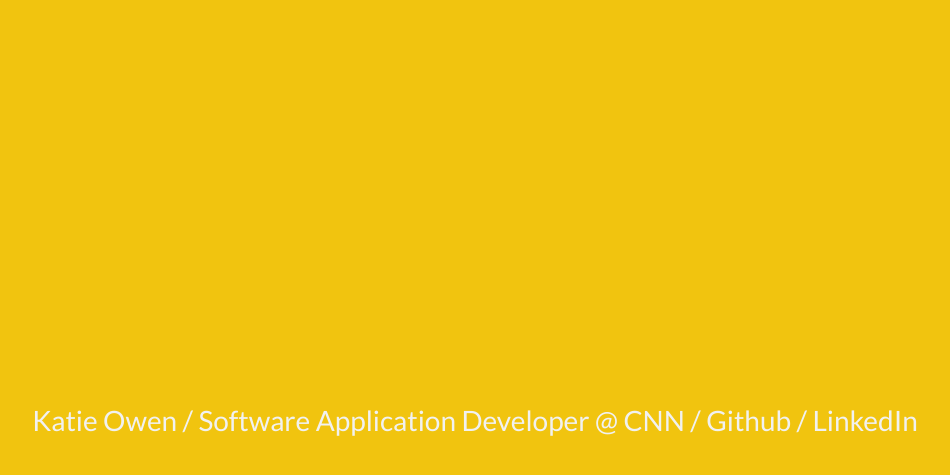
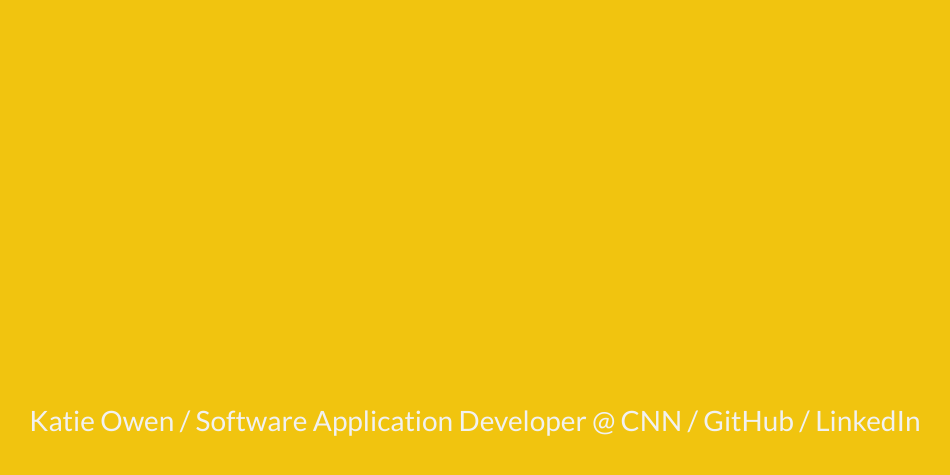
Before and after one commit to khowen/khowen.github.io, a plain HTML site: page index.html in a window 1280 px wide. Shown: the part 5-480 px from the top of the page, without its empty margins (165-1115 px from the left). Drawn offline with nearby package versions, Linux system fonts and the light colour scheme.

Commit message:
index: update

```diff
--- a/index.html
+++ b/index.html
@@ -13,7 +13,7 @@
 <body>
   <div>
       Katie Owen / Software Application Developer @ CNN /
-      <a href="https://github.com/khowen" target="_blank"> Github </a>
+      <a href="https://github.com/khowen" target="_blank"> GitHub </a>
       /
       <a href="https://www.linkedin.com/in/katieowendeveloper/" target="_blank"> LinkedIn</a>
   </div>
```
